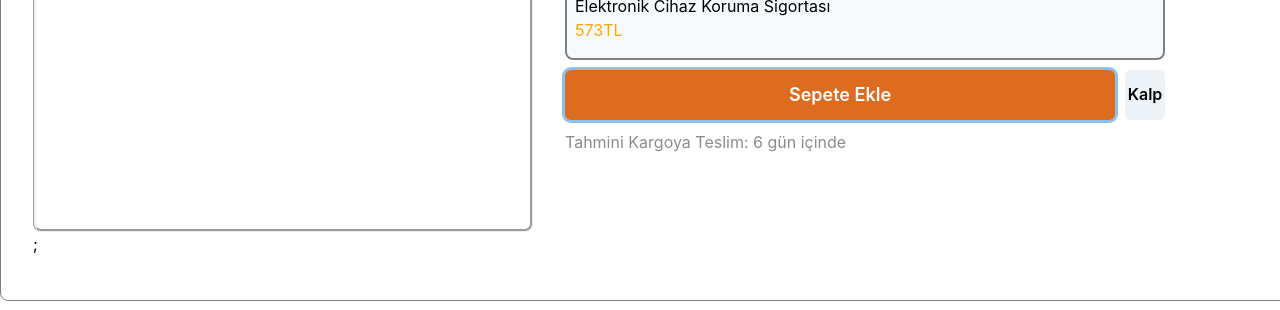
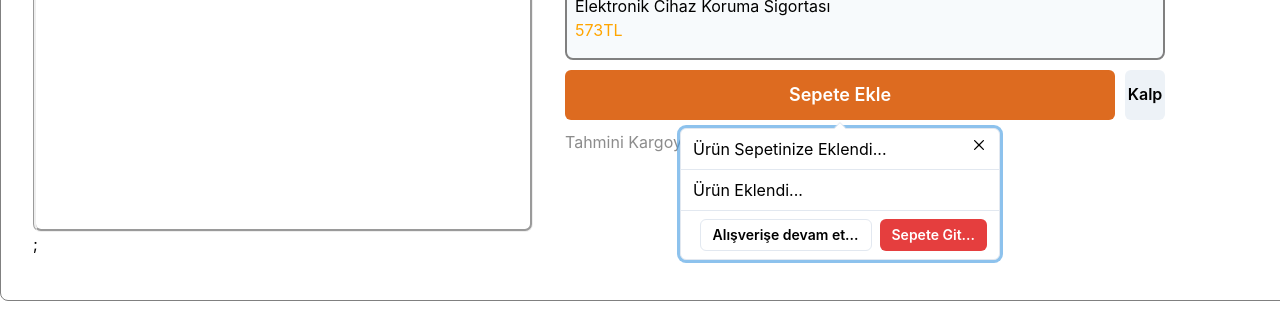
Before and after one commit to mehmetduran932/trend-clone, a React (Create React App) app: page /productdetail/1 in a window 1280 px wide. Both pictures are taken after a click on the button "Sepete Ekle". Shown: the part 755-1065 px from the top of the page. Built offline with nearby package versions, Linux system fonts and the light colour scheme.

Commit message:
product add cart pop up eklendi

```diff
--- a/src/components/TitleBox.js
+++ b/src/components/TitleBox.js
@@ -1,6 +1,23 @@
 import React, { useEffect, useState } from "react";
 import "../App.css";
-import { Box, Flex, Divider, Stack, Image, Button } from "@chakra-ui/react";
+import {
+  Box,
+  Flex,
+  Divider,
+  Stack,
+  Image,
+  Button,
+  Popover,
+  PopoverTrigger,
+  PopoverContent,
+  PopoverHeader,
+  PopoverBody,
+  PopoverFooter,
+  PopoverArrow,
+  ButtonGroup,
+  PopoverCloseButton,
+} from "@chakra-ui/react";
+import { Link } from "react-router-dom";
 import MemoBox from "./MemoBox";
 import SmallSrc from "./SmallSrc";
 import InsuranceBox from "./InsuranceBox";
@@ -81,6 +98,8 @@ function TitleBox({ id, name, mark, price, detail, memo, carts, addToCart }) {
       </div>
       <InsuranceBox />
       <div className="sepete-ekle yasla-btn">
+        <Popover>
+          <PopoverTrigger>
             <Button
               colorScheme="orange"
               size="lg"
@@ -90,6 +109,22 @@ function TitleBox({ id, name, mark, price, detail, memo, carts, addToCart }) {
             >
               Sepete Ekle
             </Button>
+          </PopoverTrigger>
+          <PopoverContent>
+            <PopoverArrow />
+            <PopoverCloseButton />
+            <PopoverHeader>Ürün Sepetinize Eklendi...</PopoverHeader>
+            <PopoverBody>
+              Ürün Eklendi...
+            </PopoverBody>
+            <PopoverFooter d="flex" justifyContent="flex-end">
+            <ButtonGroup size="sm">
+            <Link to="/"><Button variant="outline">Alışverişe devam et...</Button></Link>
+            <Link to="/CartDetail"><Button colorScheme="red">Sepete Git...</Button></Link>
+            </ButtonGroup>
+          </PopoverFooter>
+          </PopoverContent>
+        </Popover>
 
         <Button className="btn-sağ" height="50px" width="40px">
           Kalp
```
Lines whose indentation alone changed are shown as unchanged.
